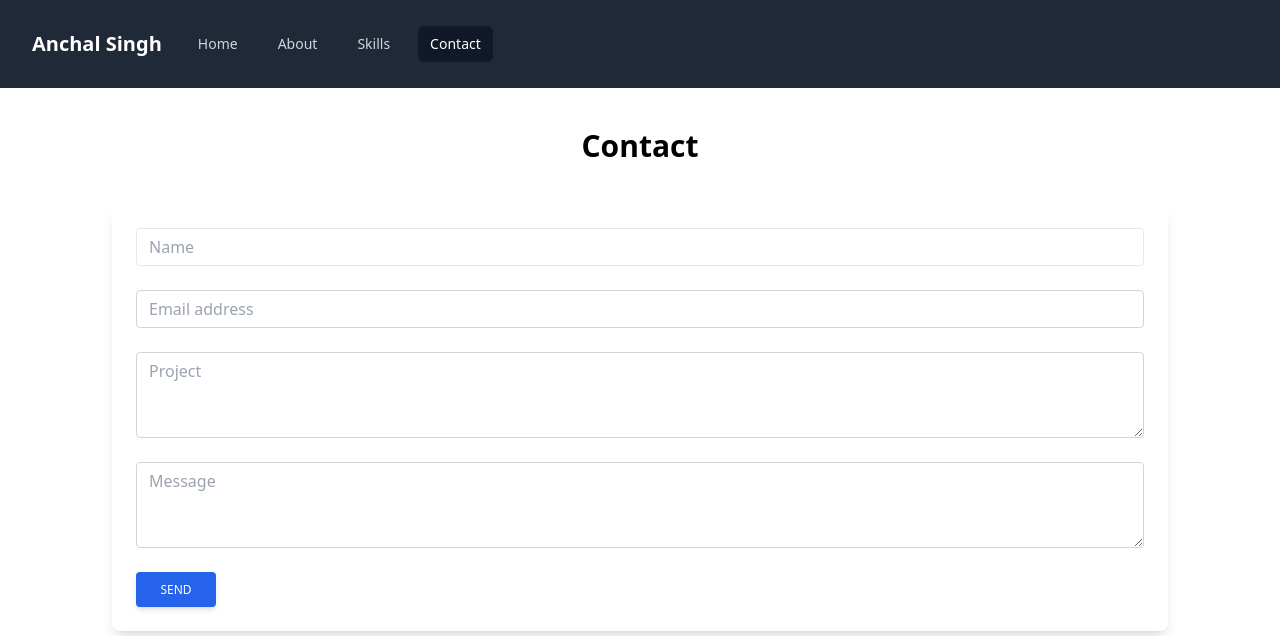
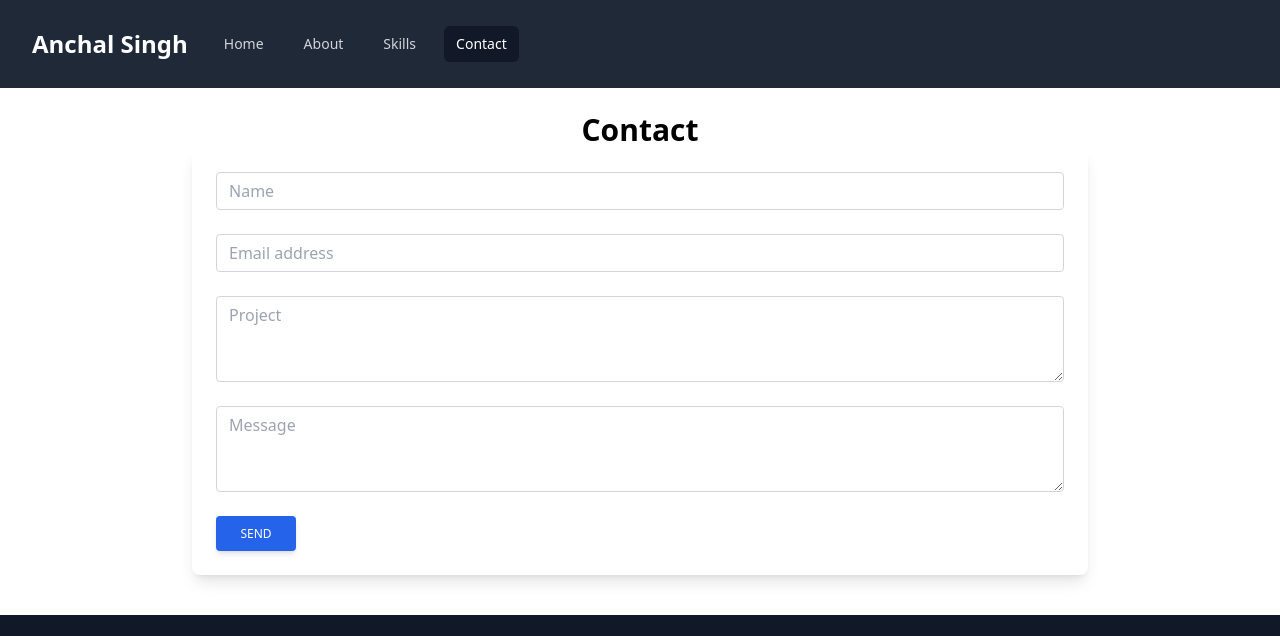
Before and after one commit to AnchalSingh11/portfolio, a plain HTML site: page contact.html in a window 1280 px wide. Shown: the top 636 px of the page. Drawn offline with nearby package versions, Linux system fonts and the light colour scheme.

Commit message:
Add files via upload

```diff
--- a/contact.html
+++ b/contact.html
@@ -9,7 +9,7 @@
 </head>
 <body>
 <!-- This example requires Tailwind CSS v2.0+ -->
-<nav class="bg-gray-800 py-3">
+<nav class="bg-gray-800 py-3 fixed top-0 right-0 left-0 ">
     <div class="max-w-7xl mx-auto px-2 sm:px-6 lg:px-8 ">
       <div class="relative flex items-center justify-between h-16">
         <div class="absolute inset-y-0 left-0 flex items-center sm:hidden">
@@ -40,7 +40,7 @@
         </div>
         <div class="flex-1 flex items-center justify-center sm:items-stretch sm:justify-start">
           <div class="flex-shrink-0 flex items-center">
-           <h4 class="text-white font-bold text-xl">Anchal Singh</h4>
+           <h4 class="text-white font-bold text-2xl">Anchal Singh</h4>
           </div>
           <div class="hidden sm:block sm:ml-6">
             <div class="flex space-x-4">
@@ -57,8 +57,9 @@
         </div>
     </div>
   </nav>
-  <section class="flex flex-col justify-center items-center mx-28">
-    <h2 class="text-center text-3xl font-bold my-10">Contact</h2>
+  <h2 class="text-center text-3xl font-bold mt-28">Contact</h2>
+  <section class="flex flex-col justify-center items-center md:flex-row md:max-w-4xl mx-auto ">
+
     <div class="block p-6 rounded-lg shadow-lg bg-white min-w-full ">
         <form>
           <div class="form-group mb-6">
@@ -68,14 +69,14 @@
               py-1.5
               text-base
               font-normal
-              text-black-700
+              text-gray-700
               bg-white bg-clip-padding
-              border border-solid border-black-300
+              border border-solid border-gray-300
               rounded
               transition
               ease-in-out
               m-0
-              focus:text-black-700 focus:bg-white focus:border-blue-600 focus:outline-none" id="exampleInput7"
+              focus:text-gray-700 focus:bg-white focus:border-blue-600 focus:outline-none" id="exampleInput7"
               placeholder="Name">
           </div>
           <div class="form-group mb-6">
@@ -160,10 +161,12 @@
             active:bg-blue-800 active:shadow-lg
             transition
             duration-150
-            ease-in-out">Send</button>
+            ease-in-out
+            ">Send</button>
         </form>
       </div>
   </section>
+  <!-- https://tailwind-elements.com/docs/standard/forms/form-templates/ -->
   <footer class="text-center bg-gray-900 text-white mt-10">
     <div class="container px-6 pt-6">
       <h1 class="font-bold text-3xl">Anchal Singh</h1>
```
Also changed, not shown: about.html (+9 -6 lines), skills.html (+5 -3 lines).
